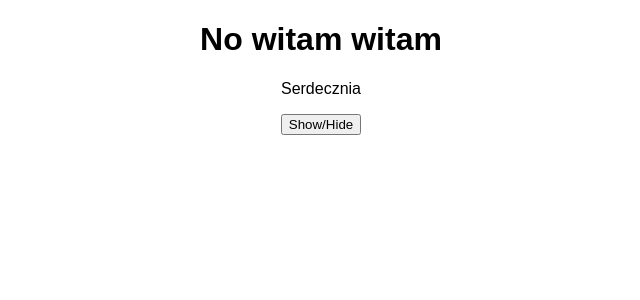
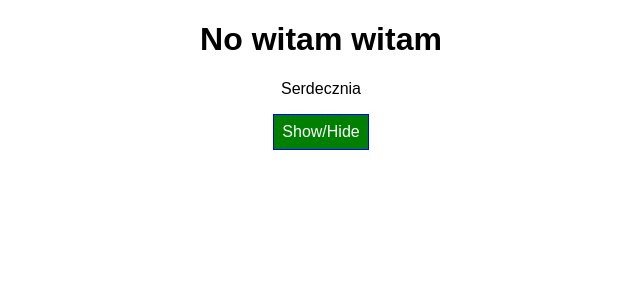
Before and after one commit to michalprogramuje/myapp, a React (Create React App) app: page / in a window 1280 px wide. Shown: the top 300 px of the page, without its empty margins (319-959 px from the left). Built offline with nearby package versions, Linux system fonts and the light colour scheme.

Commit message:
button changing color when clicked

```diff
--- a/src/App.js
+++ b/src/App.js
@@ -40,11 +40,12 @@ class App extends Component {
   }
   render() {
     const style = {
-      backgroundColor: 'white',
-      font: 'inherit',
+      backgroundColor: 'green',
+      color: 'white',
       border: '1px solid blue',
       padding: '8px',
-      curson: 'pointer'
+      font: 'inherit',
+      cursor: 'pointer'
     };
 
     let persons = null;
@@ -62,17 +63,20 @@ class App extends Component {
         })}
         </div>
       );
+
+      style.backgroundColor = 'red';
     }
 
     return (
       <div className="App">
         <h1>No witam witam</h1>
         <p>Serdecznia</p>
-        <button onClick={this.togglePersonsHandler}>Show/Hide</button>
+        <button
+        style={style}
+        onClick={this.togglePersonsHandler}>Show/Hide</button>
         {persons}
       </div>
     );
-  // return React.createElement('div', {className:'App'}, React.createElement('h1', null, 'Hi I\'m React App'))
   }
 }
 
```
